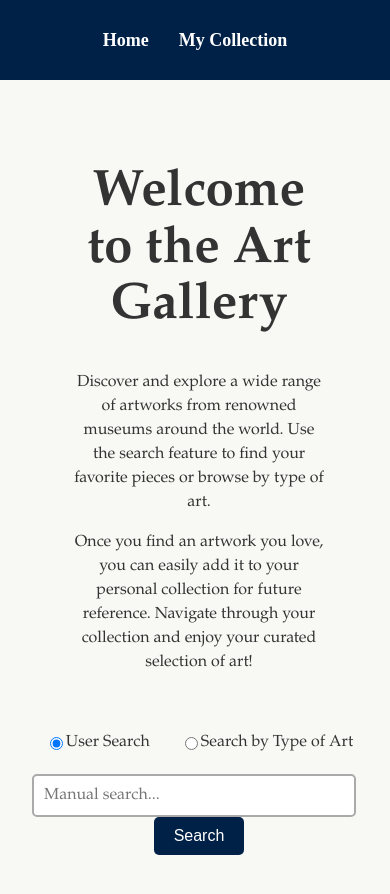
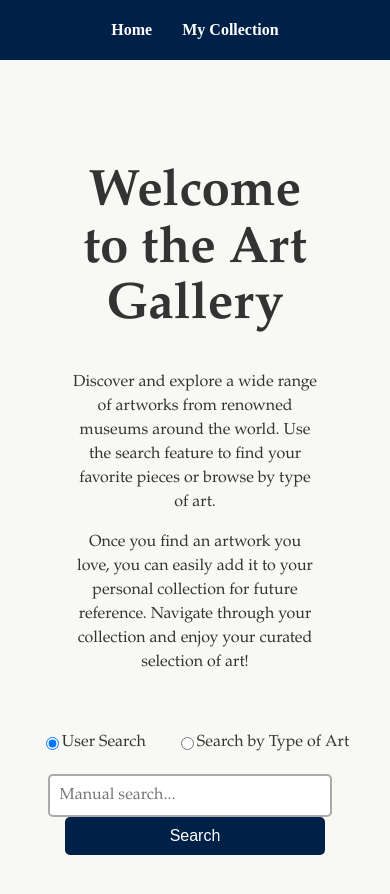
Before and after one commit to ndanner22/art-curator, a React (Vite) app: page / in a window 390 px wide. Shown: the top 894 px of the page. Built offline with nearby package versions, Linux system fonts and the light colour scheme.

Commit message:
Update CSS styling for mobile devices.

```diff
--- a/src/App.css
+++ b/src/App.css
@@ -239,3 +239,37 @@ button:hover {
   text-align: center;
   margin: 20px;
 }
+
+/* Responsive adjustments */
+@media (max-width: 768px) {
+  .artwork {
+    flex: 1 1 calc(50% - 20px); /* 2 columns on small screens */
+    max-width: calc(50% - 20px);
+  }
+}
+
+@media (max-width: 480px) {
+  .artwork {
+    flex: 1 1 100%; /* Single column on very small screens */
+    max-width: 100%;
+  }
+
+  /* Adjust navbar height for smaller screens */
+  .navbar {
+    height: 60px;
+  }
+
+  /* Adjust font sizes */
+  .nav-link {
+    font-size: 16px;
+  }
+
+  input[type="text"],
+  select {
+    width: 80%; /* Full width on mobile */
+  }
+
+  button {
+    width: 80%; /* Full width on mobile */
+  }
+}
```
